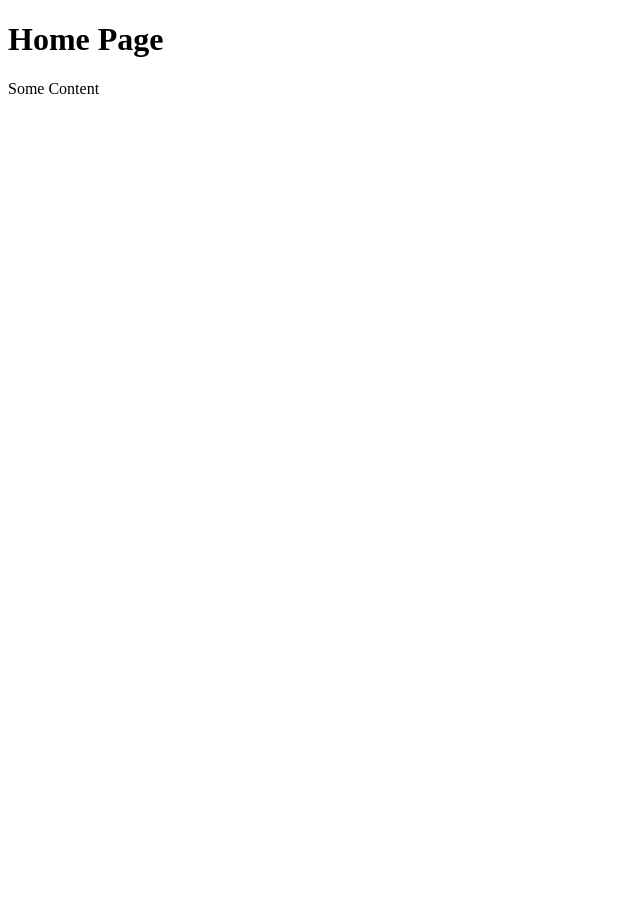
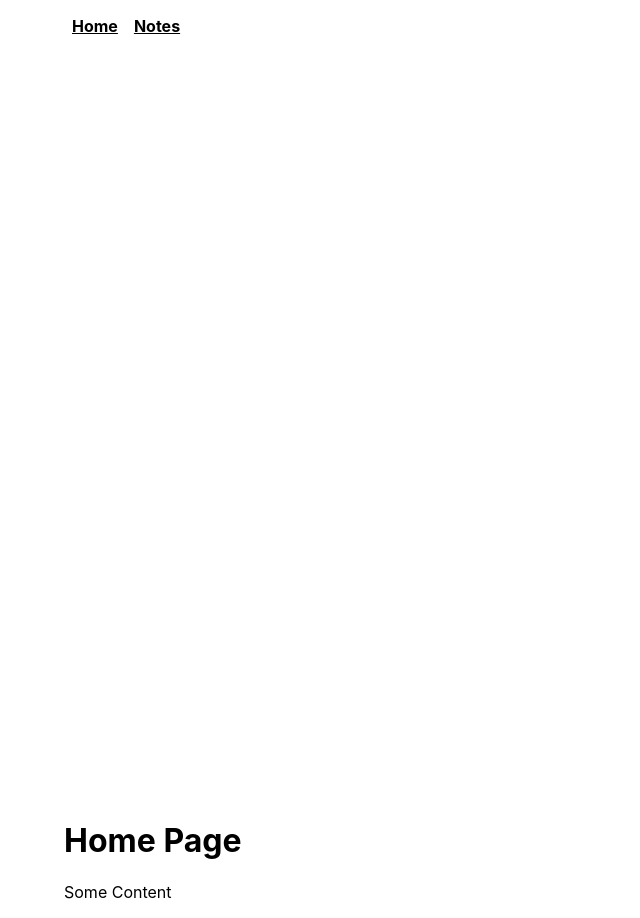
Before and after one commit to Nayantha/note-taking-app-with-next.js, a Next.js app: page / in a window 1280 px wide. Shown: the whole page, without its empty margins (0-640 px from the left). Before the commit the page ends 800 px from the top, so only its background shows below. Built offline with nearby package versions, Linux system fonts and the light colour scheme.

Commit message:
project related auto added files.

```diff
--- /dev/null
+++ b/app/layout.tsx
@@ -0,0 +1,29 @@
+/* eslint-disable @next/next/no-head-element */
+
+import React from "react";
+import Link from "next/link";
+import "./global.css";
+
+export default function RootLayout({
+                                       children,
+                                   }: {
+    children: React.ReactNode;
+}) {
+    return (
+        <html>
+        <head>
+            <title>Home Page</title>
+        </head>
+        <body>
+        <main>
+            <nav>
+                {/*global nav bar*/}
+                <Link href="/">Home</Link>
+                <Link href="./notes">Notes</Link>
+            </nav>
+        </main>
+        {children}
+        </body>
+        </html>
+    );
+}
```
